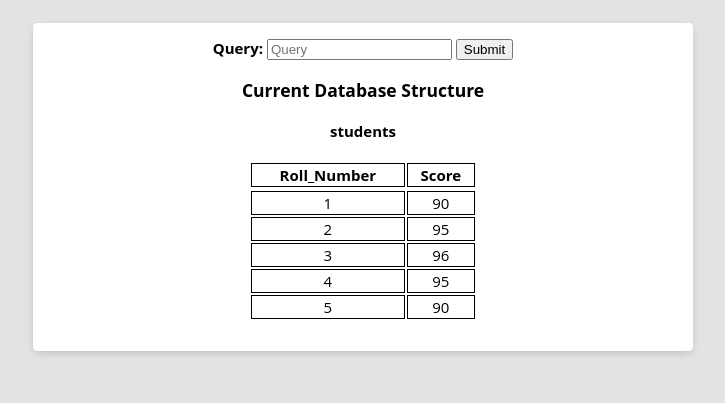
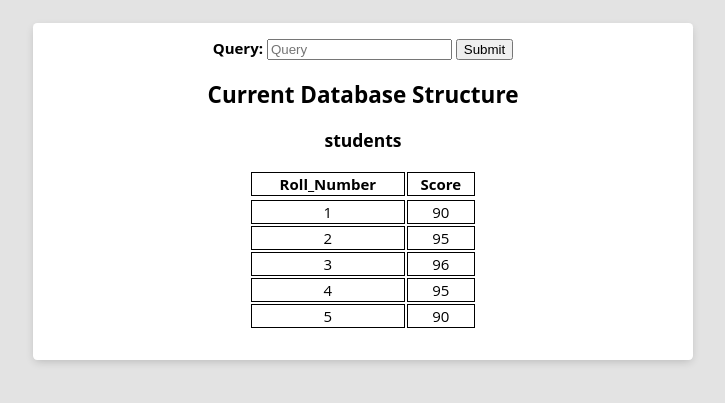
Before and after one commit to Atharv-Chaudhari/Simple-MySql-Editor, a Flask app: page / in a window 1280 px wide. Shown: the top 403 px of the page, without its empty margins (277-1002 px from the left). Run offline with Flask 2, Linux system fonts and the light colour scheme; data comes from the database, SQL or seed files in the repository; data that the repository does not hold is empty; some libraries are stand-ins or nearby versions.

Commit message:
Update index.html

```diff
--- a/templates/index.html
+++ b/templates/index.html
@@ -16,9 +16,9 @@
             <input type="text" name="Query" placeholder="Query" />
             <input type="submit" value="Submit">
         </form>
-        <h3 style="text-align: center;">Current Database Structure</h3>
+        <h2 style="text-align: center;">Current Database Structure</h2>
         {% for k in range(n) %}
-        <h4 style="text-align: center;">{{table[k][0]}}</h4>
+        <h3 style="text-align: center;">{{table[k][0]}}</h3>
         <table style="width:70%;padding-left: 30%;">
             <tr>
                 {% for j in column[k] %}
```
